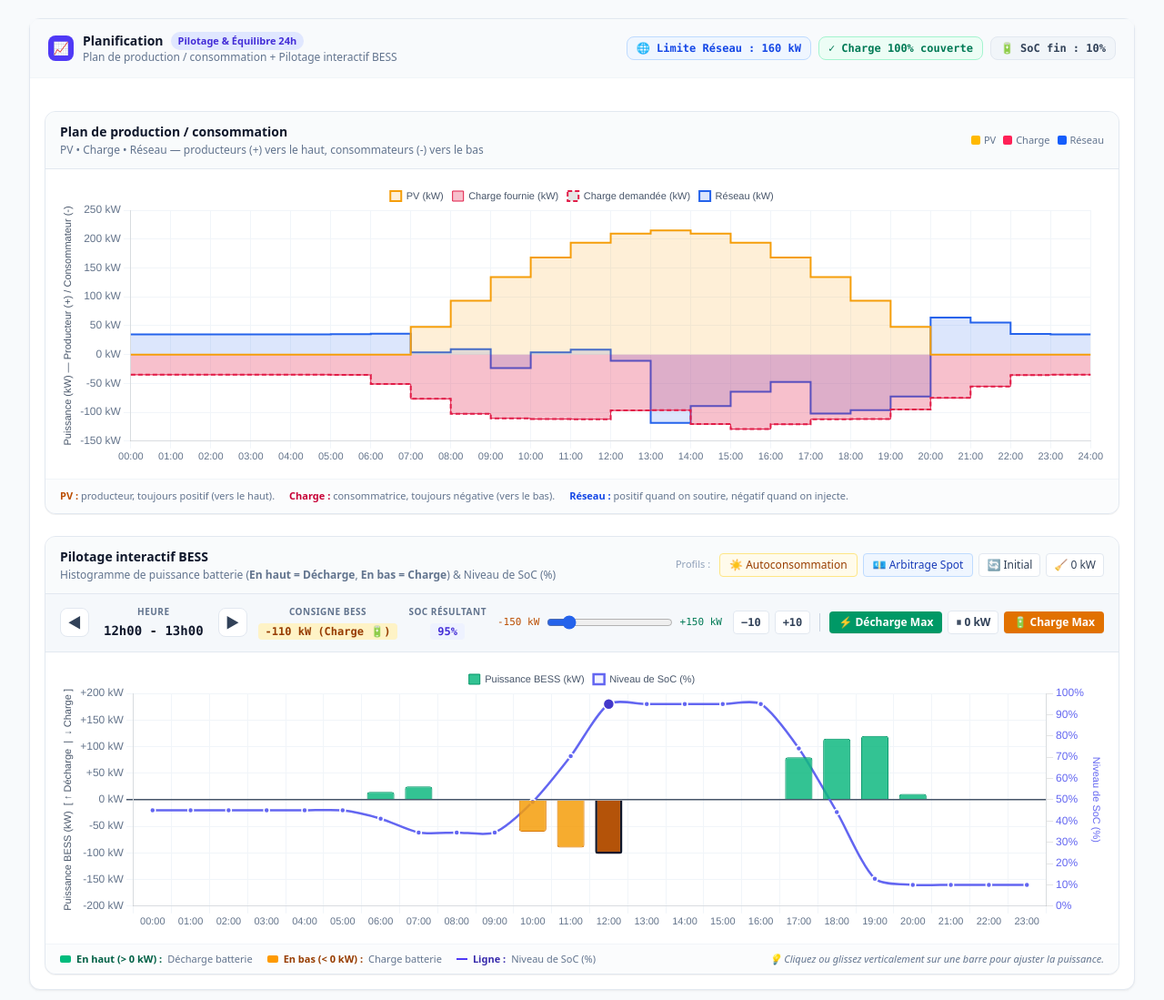
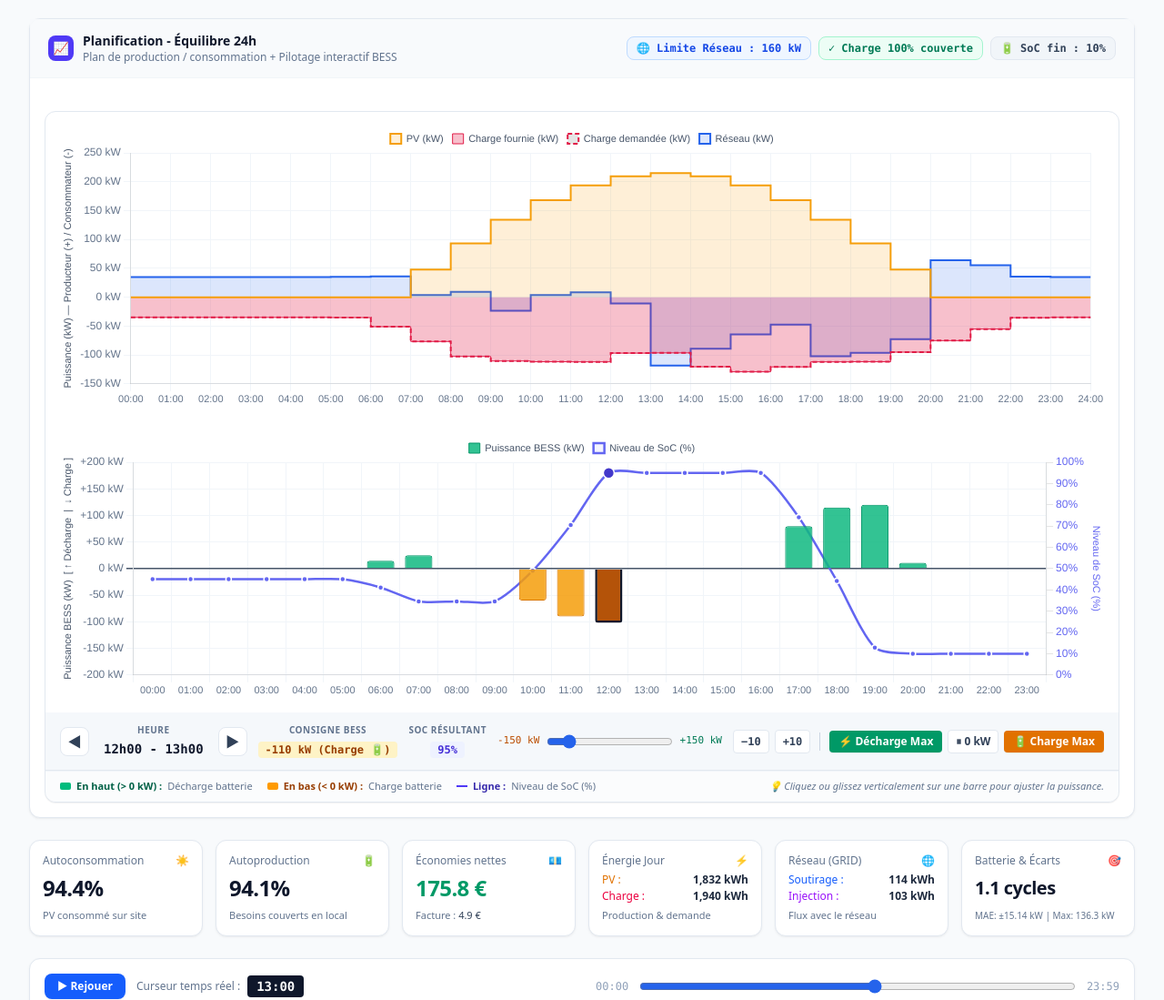
Before and after one commit to HJoudrier/PV14, a plain HTML site: page index.html in a window 1280 px wide. Shown: the part 340-1439 px from the top of the page at 91% size. Drawn offline with Linux system fonts and the light colour scheme.

Commit message:
regroupement des courbes piulotage BESS et prod/conso

```diff
--- a/index.html
+++ b/index.html
@@ -435,8 +435,7 @@
             </span>
             <div>
               <h2 class="text-sm font-bold text-slate-900 flex items-center gap-2">
-                Planification
-                <span class="px-2 py-0.5 text-[11px] font-semibold text-indigo-700 bg-indigo-100 rounded-full">Pilotage & Équilibre 24h</span>
+                Planification - Équilibre 24h
               </h2>
               <p class="text-xs text-slate-500">
                 Plan de production / consommation + Pilotage interactif BESS
@@ -461,97 +460,15 @@
         <div class="p-4 space-y-6">
           <!-- COURBE 1 : Plan de production / consommation -->
           <div class="rounded-xl border border-slate-200 bg-white overflow-hidden shadow-2xs" id="panel-planning-chart1">
-            <div class="px-4 py-3 bg-slate-50/80 border-b border-slate-200 flex flex-col sm:flex-row sm:items-center justify-between gap-2">
-              <div>
-                <h3 class="text-sm font-bold text-slate-900 flex items-center gap-2">
-                  <span>Plan de production / consommation</span>
-                </h3>
-                <p class="text-xs text-slate-500 mt-0.5">
-                  PV &bull; Charge &bull; Réseau — producteurs (+) vers le haut, consommateurs (-) vers le bas
-                </p>
-              </div>
-              <div class="flex items-center gap-2 text-xs">
-                <span class="inline-flex items-center gap-1 text-[11px] font-medium text-slate-500">
-                  <span class="w-2.5 h-2.5 rounded-xs bg-amber-400"></span> PV
-                </span>
-                <span class="inline-flex items-center gap-1 text-[11px] font-medium text-slate-500">
-                  <span class="w-2.5 h-2.5 rounded-xs bg-rose-500"></span> Charge
-                </span>
-                <span class="inline-flex items-center gap-1 text-[11px] font-medium text-slate-500">
-                  <span class="w-2.5 h-2.5 rounded-xs bg-blue-600"></span> Réseau
-                </span>
-              </div>
-            </div>
 
-            <!-- Canvas Courbe 1 -->
+			<!-- Canvas Courbe 1 -->
             <div class="p-3.5 h-[340px] relative">
               <canvas id="chart-planning-power"></canvas>
             </div>
 
-            <!-- Guide explicatif physique Courbe 1 -->
-            <div class="px-4 py-2.5 bg-slate-50/60 border-t border-slate-100 flex flex-wrap items-center justify-between gap-3 text-[11px] text-slate-500">
-              <div class="flex flex-wrap items-center gap-x-4 gap-y-1">
-                <span>
-                  <strong class="text-amber-700">PV :</strong> producteur, toujours positif (vers le haut).
-                </span>
-                <span>
-                  <strong class="text-rose-700">Charge :</strong> consommatrice, toujours négative (vers le bas).
-                </span>
-                <span>
-                  <strong class="text-blue-700">Réseau :</strong> positif quand on soutire, négatif quand on injecte.
-                </span>
-              </div>
-            </div>
-          </div>
-
-          <!-- COURBE 2 : Pilotage interactif BESS & SoC -->
-          <div class="rounded-xl border border-slate-200 bg-white overflow-hidden shadow-2xs" id="panel-planning-chart2">
-            <div class="px-4 py-3 bg-slate-50/80 border-b border-slate-200 flex flex-col lg:flex-row lg:items-center justify-between gap-3">
-              <div>
-                <h3 class="text-sm font-bold text-slate-900 flex items-center gap-2">
-                  <span>Pilotage interactif BESS</span>
-                </h3>
-                <p class="text-xs text-slate-500 mt-0.5">
-                  Histogramme de puissance batterie (<strong>En haut = Décharge</strong>, <strong>En bas = Charge</strong>) & Niveau de SoC (%)
-                </p>
-              </div>
-
-              <!-- Profils rapides d'optimisation -->
-              <div class="flex flex-wrap items-center gap-1.5 text-xs">
-                <span class="text-slate-400 text-[11px] mr-1">Profils :</span>
-                <button
-                  type="button"
-                  id="btn-profile-pv"
-                  class="px-2.5 py-1 rounded bg-amber-50 hover:bg-amber-100 text-amber-800 border border-amber-200 font-medium transition-colors"
-                  title="Charger lors du surplus PV et décharger lors de la pointe de consommation"
-                >
-                  ☀️ Autoconsommation
-                </button>
-                <button
-                  type="button"
-                  id="btn-profile-arbitrage"
-                  class="px-2.5 py-1 rounded bg-blue-50 hover:bg-blue-100 text-blue-800 border border-blue-200 font-medium transition-colors"
-                  title="Charger aux heures de prix bas et décharger aux heures de prix élevé"
-                >
-                  💶 Arbitrage Spot
-                </button>
-                <button
-                  type="button"
-                  id="btn-profile-default"
-                  class="px-2 py-1 rounded bg-white hover:bg-slate-100 text-slate-700 border border-slate-200 transition-colors"
-                  title="Rétablir le profil initial de prévision"
-                >
-                  🔄 Initial
-                </button>
-                <button
-                  type="button"
-                  id="btn-profile-zero"
-                  class="px-2 py-1 rounded bg-white hover:bg-slate-100 text-slate-700 border border-slate-200 transition-colors"
-                  title="Mettre toutes les consignes batterie à 0 kW"
-                >
-                  🧹 0 kW
-                </button>
-              </div>
+			<!-- Canvas Courbe 2 -->
+            <div class="p-3.5 h-[320px] relative">
+              <canvas id="chart-planning-bess"></canvas>
             </div>
 
             <!-- Barre de contrôle interactif de la barre sélectionnée -->
@@ -657,10 +574,7 @@
               </div>
             </div>
 
-            <!-- Canvas Courbe 2 -->
-            <div class="p-3.5 h-[320px] relative">
-              <canvas id="chart-planning-bess"></canvas>
-            </div>
+
 
             <!-- Légende & instructions sous Courbe 2 -->
             <div class="px-4 py-2 bg-slate-50/60 border-t border-slate-100 flex flex-wrap items-center justify-between gap-2 text-[11px] text-slate-500">
```
